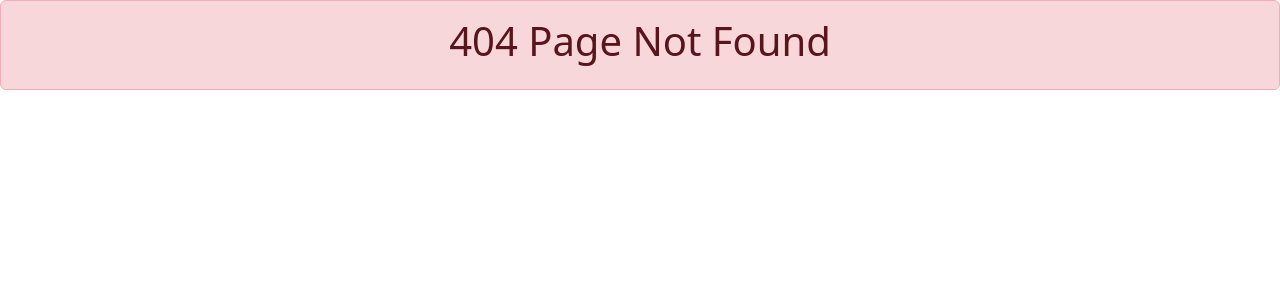
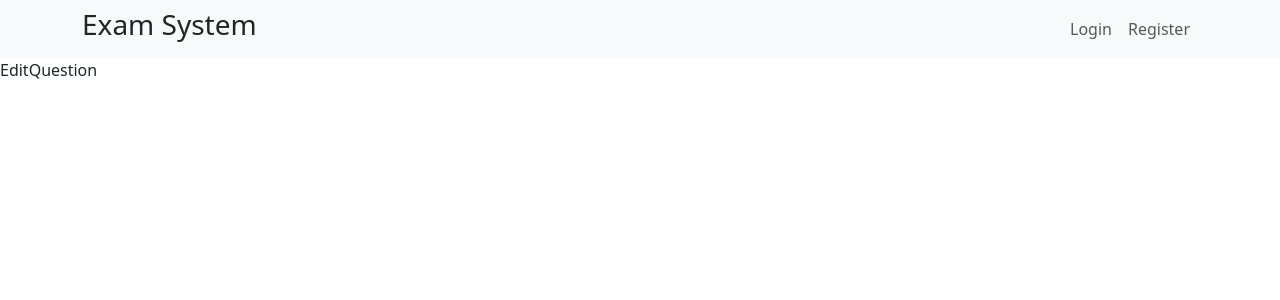
Before and after one commit to TalaatEysa/Exam-System-React-Project, a React (Create React App) app in the folder frontend/: page /exams/1/editQuestions in a window 1280 px wide. Before the commit this address had no page. Shown: the top 300 px of the page. Built offline with nearby package versions, Linux system fonts and the light colour scheme.

Commit message:
add route for edit question

```diff
--- a/frontend/src/App.js
+++ b/frontend/src/App.js
@@ -19,6 +19,7 @@ import { UserResults } from './components/user/UserResults';
 import EditExam from './components/exams/EditExam';
 import ProtectedRoute from './components/ProtectedRoute';
 import { NotFound } from './components/NotFound';
+import EditQuestion from './components/Questions/EditQuestion';
 
 function App() {
   // const isLoggedIn = localStorage.getItem('auth_token');
@@ -35,6 +36,7 @@ function App() {
           <Route path="addExam" element={<AddExam />} />
           <Route path='/exams/editExam/:examId' element={<EditExam/>}/>
           <Route path="/exams/:examId/addQuestions" element={<AddQuestions/>}/>
+          <Route path="/exams/:examId/editQuestions" element={<EditQuestion/>}/>
           <Route path="register" element={<StudentRegistration />} />
           {/* <Route path="userexams" element={<UserExams />} /> */}
           {/* <Route path="userexams/:id" element={<TakeExam />} /> */}
--- /dev/null
+++ b/frontend/src/components/Questions/EditQuestion.jsx
@@ -0,0 +1,7 @@
+import React from 'react'
+
+export default function EditQuestion() {
+  return (
+    <div>EditQuestion</div>
+  )
+}
--- a/frontend/src/components/exams/EditExam.jsx
+++ b/frontend/src/components/exams/EditExam.jsx
@@ -1,9 +1,10 @@
 import React, { useState, useEffect } from 'react';
-import { useParams } from 'react-router-dom'; // Assuming you use React Router for navigation
+import { useNavigate, useParams } from 'react-router-dom'; // Assuming you use React Router for navigation
 import { getExamByID, updateExam } from '../../api/axios';
 
 export default function EditExam() {
     const { examId } = useParams(); // Get examId from URL params
+    const navigate = useNavigate();
     const [loading, setLoading] = useState(true);
     const [error, setError] = useState(null);
     const [exam, setExam] = useState(null);
@@ -49,6 +50,7 @@ export default function EditExam() {
             await updateExam( formData ,examId);
             // Optionally, show a success message or navigate to a different page
             console.log('Exam updated successfully');
+            navigate(`/exams/${examId}`);
         } catch (error) {
             setError('Failed to update the exam. Please try again.');
         }
--- a/frontend/src/components/exams/Exam.jsx
+++ b/frontend/src/components/exams/Exam.jsx
@@ -48,9 +48,11 @@ console.log("exam data is: " , examData);
             <p><strong>Created by:</strong> {examData.created_by}</p>
 
             <h2>Questions</h2>
+
             {examData.questions && examData.questions.length > 0 ? (
                 examData.questions.map((question) => (
                     <div key={question.id} className="question">
+
                         <h3>{question.question_text}</h3>
                         <ul>
                             {question.options.map((option) => (
@@ -59,6 +61,7 @@ console.log("exam data is: " , examData);
                                 </li>
                             ))}
                         </ul>
+                        <button className='btn btn-warning'>Update</button>
                     </div>
                 ))
             ) : (
```
